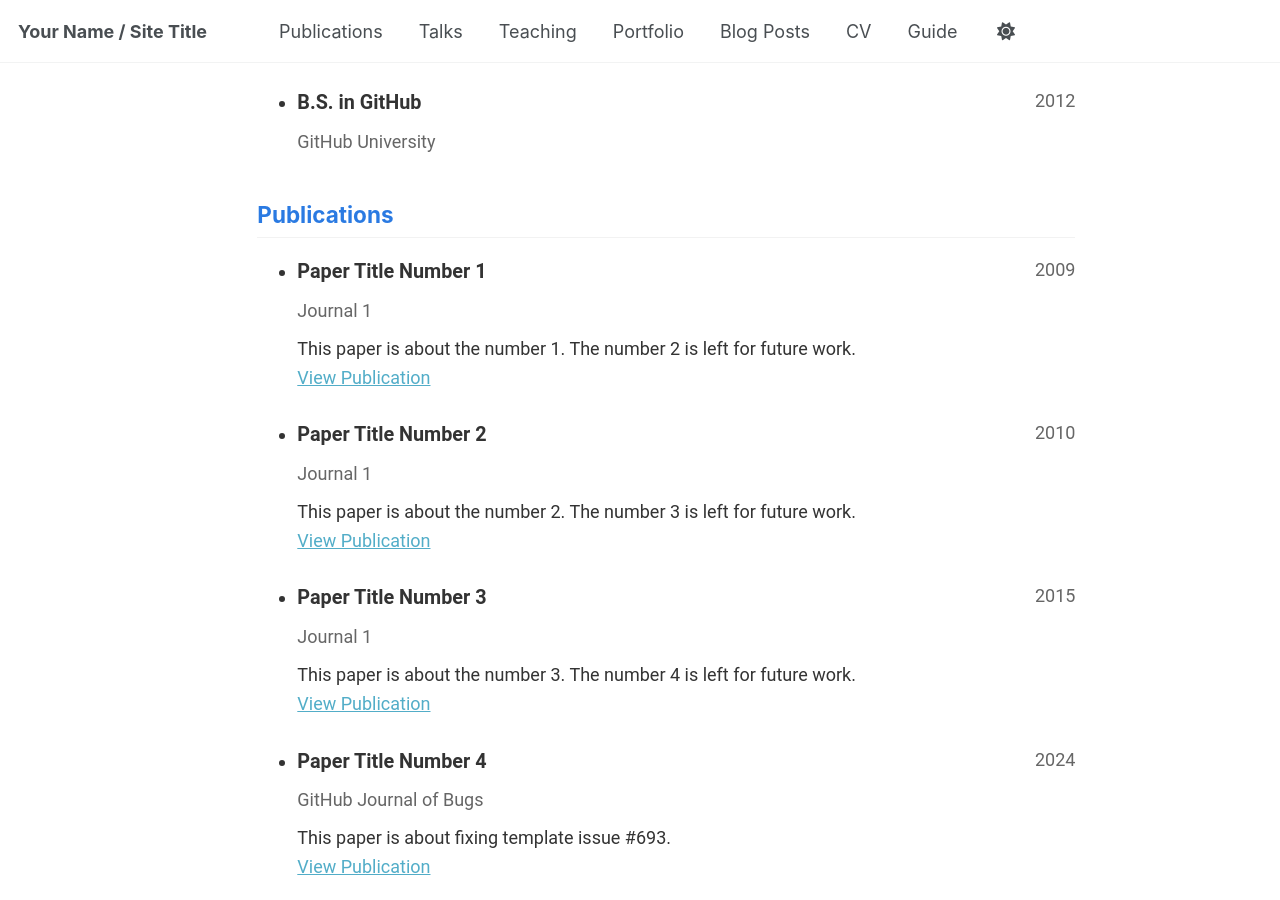
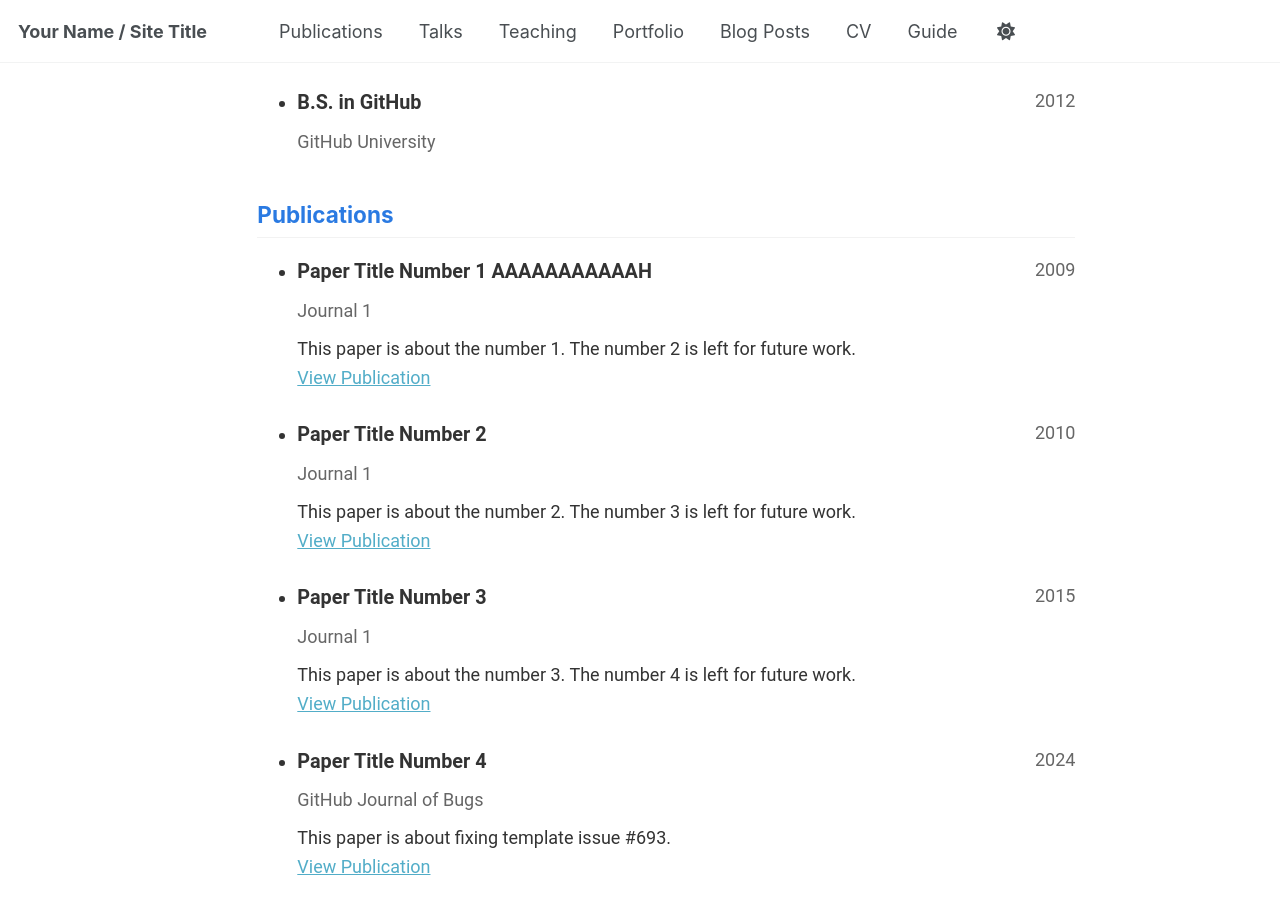
Before and after one commit to Alkizar/alkizar.github.io, a Jekyll site: the page built from _pages/cv-json.md, in a window 1280 px wide and 900 px high, scrolled down 681 px. Built offline with Jekyll 4.4.1, drawn with Linux system fonts in a browser that asks for light colours.

Commit message:
still trying to get changes to load :)

```diff
--- a/_data/cv.json
+++ b/_data/cv.json
@@ -66,7 +66,7 @@
   "references": [],
   "publications": [
     {
-      "name": "Paper Title Number 1",
+      "name": "Paper Title Number 1 AAAAAAAAAAAH",
       "publisher": "Journal 1",
       "releaseDate": "2009-10-01",
       "website": "http://academicpages.github.io/files/paper1.pdf",
```
